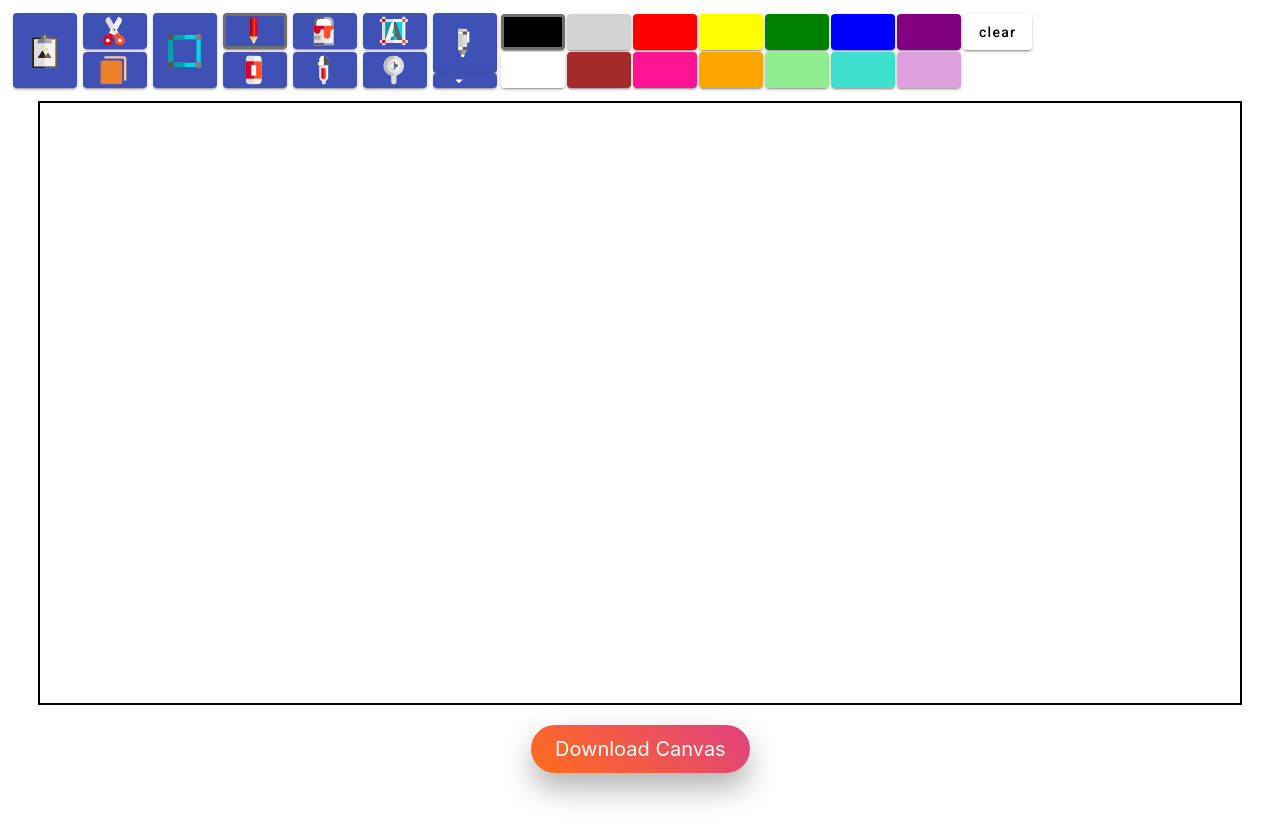
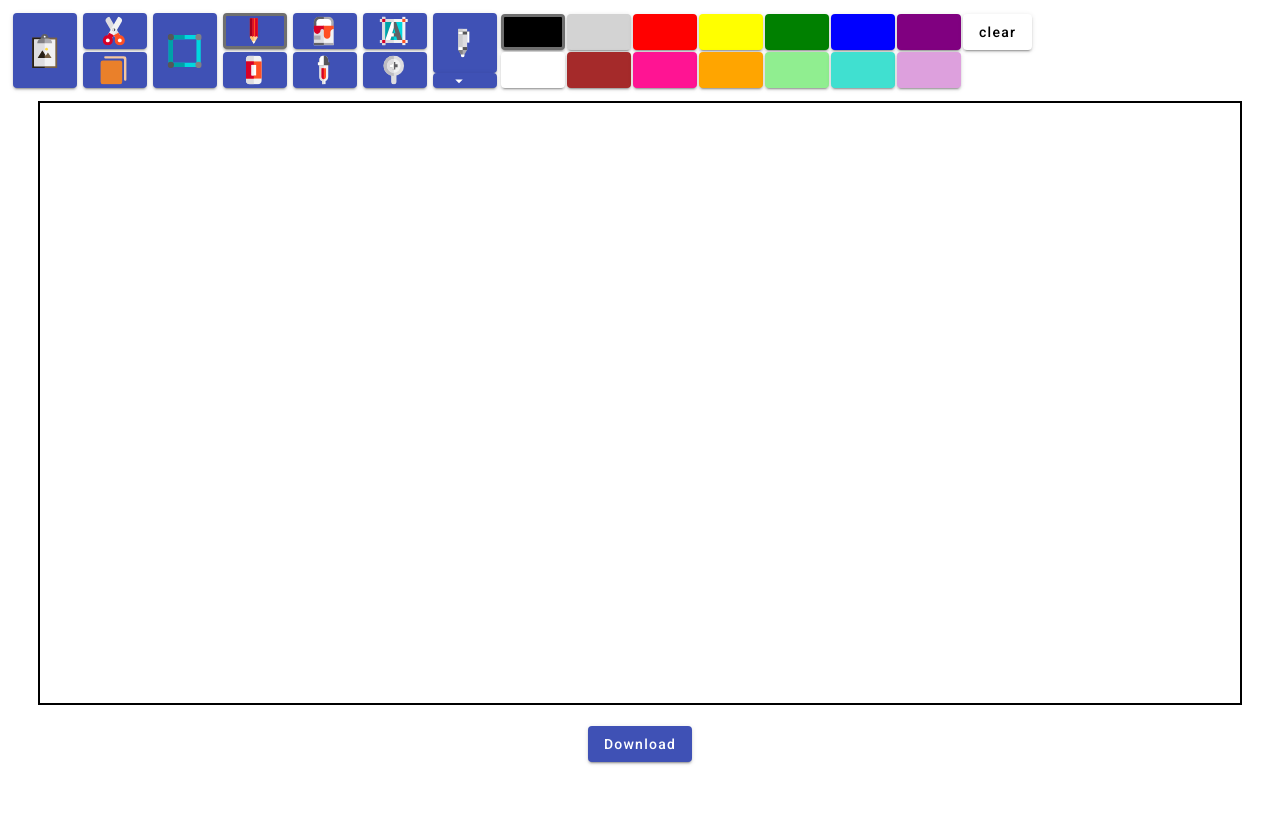
Before and after one commit to LRusinov/MS-Paint-Web-2023, an Angular app in the folder client/: page / in a window 1280 px wide. Shown: the top 840 px of the page. Built offline with nearby package versions, Linux system fonts and the light colour scheme.

Commit message:
Changed download button style.

```diff
--- a/client/src/app/app.component.css
+++ b/client/src/app/app.component.css
@@ -158,22 +158,6 @@ button.plum {
 }
 
 .download-button {
-    background: linear-gradient(45deg, #ff6d1b, #e0417f);
-    font-size: 1.25rem;
-    padding: 0.75rem 1.5rem;
-    line-height: 1.5rem;
-    will-change: transform, filter;
-    margin: 0 0 1rem 0;
-    transition: all 0.15s ease-out;
-    cursor: pointer;
-    border-radius: 100px;
-    display: block;
-    display: block;
-    border: none;
-    color: white;
-    font-family: Inter, sans-serif;
-    filter: drop-shadow(0 15px 15px rgba(0,0,0,0.3));
-    font-variation-settings: 'wght' 600;
-    perspective-origin: 0 0;
-    letter-spacing: 0;
+  background-color: #3f51b5 !important;
+  color: white !important;
 }
--- a/client/src/app/app.component.html
+++ b/client/src/app/app.component.html
@@ -246,7 +246,12 @@
     width="1200"
     height="600"
   ></canvas>
-  <button class="download-button" id="download" (click)="downloadCanvas()">
-    Download Canvas
+  <button
+    mat-raised-button
+    class="download-button"
+    id="download"
+    (click)="downloadCanvas()"
+  >
+    Download
   </button>
 </div>
```
